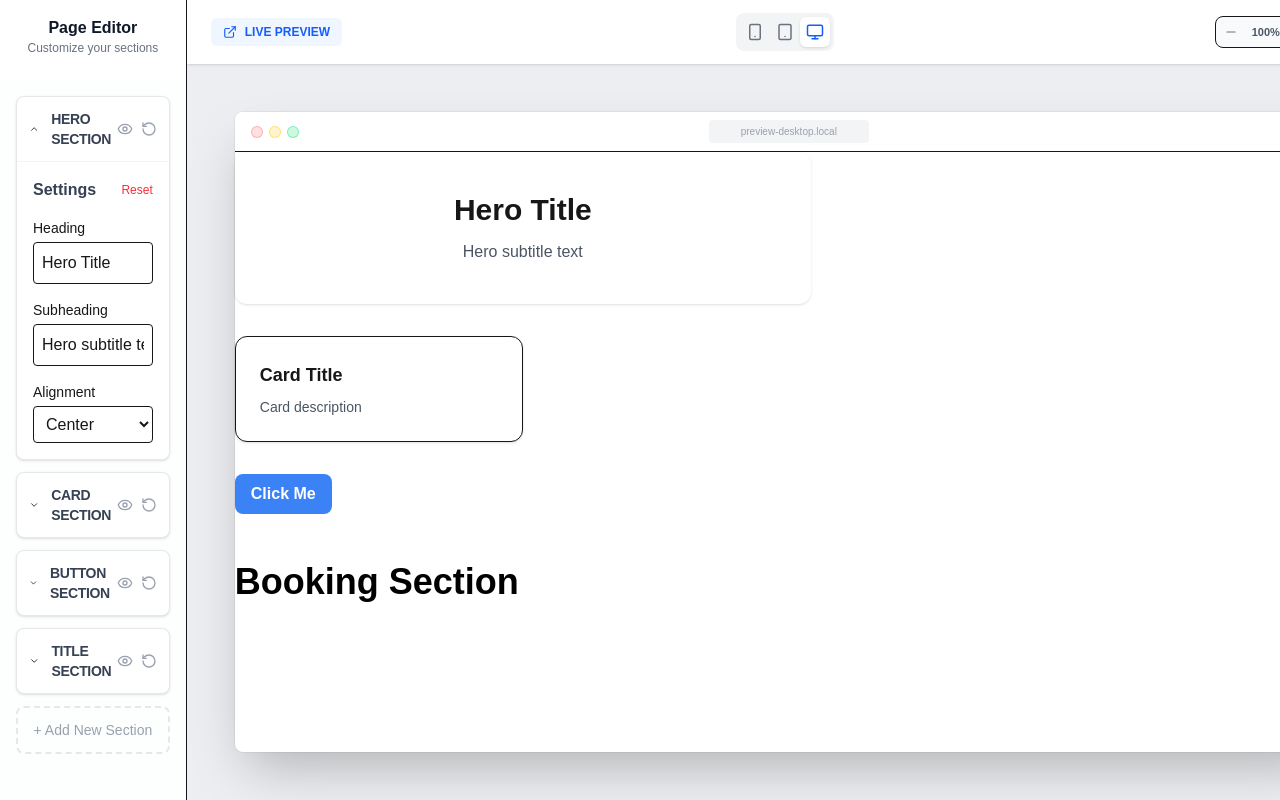
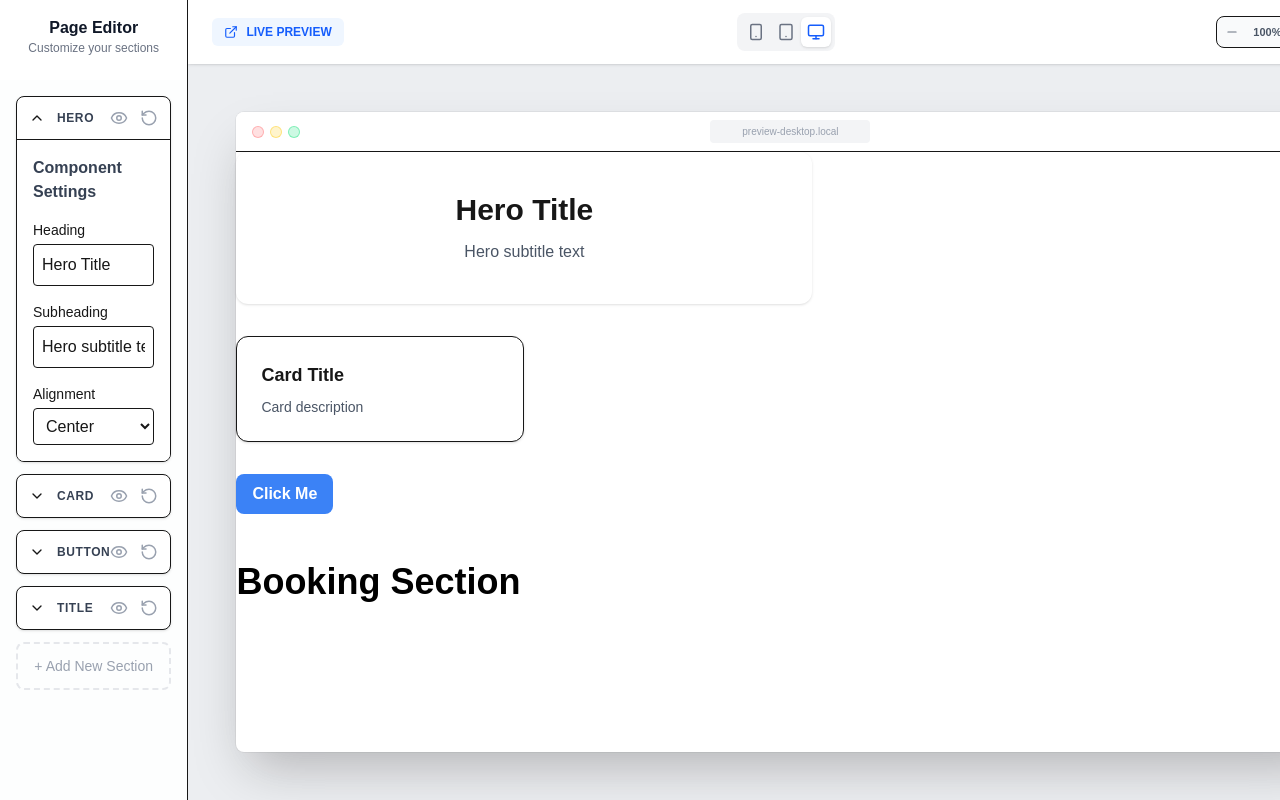
Before and after one commit to sitipolmalang/learn-next-v1, a Next.js app: page /editor in a window 1280 px wide. Built offline with nearby package versions, Linux system fonts and the light colour scheme.

Commit message:
menambahkan fungsi hidden dan reset component pada aside editor

```diff
--- a/app/components/PageRendered.tsx
+++ b/app/components/PageRendered.tsx
@@ -8,6 +8,7 @@ type Block = {
     id: string;
     type: BlockType;
     props: Record<string, string>;
+    hidden?: boolean;
 };
 
 export default function PageRenderer({
@@ -20,6 +21,8 @@ export default function PageRenderer({
     return (
         <div className="space-y-8">
             {blocks.map((block) => {
+                if (block.hidden) return null;
+
                 const Component = componentRegistry[block.type];
                 const schema = schemaMap[block.type];
 
--- a/app/components/editor/PropsEditor.tsx
+++ b/app/components/editor/PropsEditor.tsx
@@ -17,25 +17,25 @@ export default function PropsEditor({
     onChange: (v: Record<string, string>) => void;
 }) {
 
-    const handleReset = () => {
-        const defaults: Record<string, string> = {};
-        Object.entries(schema).forEach(([key, field]) => {
-            defaults[key] = field.defaultValue;
-        });
-        onChange(defaults);
-    };
+    // const handleReset = () => {
+    //     const defaults: Record<string, string> = {};
+    //     Object.entries(schema).forEach(([key, field]) => {
+    //         defaults[key] = field.defaultValue;
+    //     });
+    //     onChange(defaults);
+    // };
 
     return (
         <div className="space-y-4">
             {/* HEADER + RESET */}
             <div className="flex items-center justify-between">
-                <h3 className="font-semibold text-gray-700">Settings</h3>
-                <button
+                <h3 className="font-semibold text-gray-700">Component Settings</h3>
+                {/* <button
                     onClick={handleReset}
                     className="text-xs text-red-500 hover:text-red-700 font-medium"
                 >
                     Reset
-                </button>
+                </button> */}
             </div>
 
             {Object.entries(schema).map(([key, field]) => (
--- a/app/editor/page.tsx
+++ b/app/editor/page.tsx
@@ -3,8 +3,8 @@
 import { useState, useEffect } from 'react';
 import {
     ChevronDown, ChevronUp, Eye, RotateCcw,
-    Monitor, Tablet, Smartphone, Maximize, Search,
-    ExternalLink,
+    Monitor, Tablet, Smartphone, Maximize,
+    ExternalLink, EyeOff,
     Plus, Minus // Icon tambahan untuk zoom
 } from 'lucide-react';
 import PageRenderer, { Block, BlockType } from '../components/PageRendered';
@@ -60,6 +60,47 @@ export default function EditorPage() {
         localStorage.setItem('preview_blocks', JSON.stringify(blocks));
     }, [blocks]);
 
+    // 1. Fungsi Toggle Sembunyikan/Tampilkan
+    const toggleVisibility = (id: string) => {
+        setBlocks(prev => prev.map(b =>
+            b.id === id ? { ...b, hidden: !b.hidden } : b
+        ));
+    };
+
+    // 2. Fungsi Reset ke Default Schema
+    const resetBlock = (id: string) => {
+        const block = blocks.find(b => b.id === id);
+        if (!block) return;
+
+        const schema = schemaMap[block.type];
+        const defaultProps: Record<string, string> = {};
+
+        // Ambil default value dari schema masing-masing field
+        Object.entries(schema).forEach(([key, field]) => {
+            defaultProps[key] = field.defaultValue;
+        });
+
+        handleUpdateProps(id, defaultProps);
+    };
+
+    const [resetModal, setResetModal] = useState<{ isOpen: boolean; blockId: string | null }>({
+        isOpen: false,
+        blockId: null
+    });
+
+    // Fungsi untuk memicu modal muncul
+    const triggerReset = (id: string) => {
+        setResetModal({ isOpen: true, blockId: id });
+    };
+
+    // Fungsi eksekusi reset (dipanggil dari dalam modal)
+    const confirmReset = () => {
+        if (resetModal.blockId) {
+            resetBlock(resetModal.blockId);
+            setResetModal({ isOpen: false, blockId: null });
+        }
+    };
+
     return (
         <div className="flex h-screen bg-white overflow-hidden">
             {/* --- SIDEBAR --- */}
@@ -71,28 +112,54 @@ export default function EditorPage() {
 
                 <div className="flex-1 overflow-y-auto p-4 space-y-3 bg-gray-50/30">
                     {blocks.map((block) => (
-                        <div key={block.id} className="border border-gray-200 rounded-lg bg-white shadow-sm overflow-hidden">
+                        <div key={block.id} className={`border rounded-lg mb-3 overflow-hidden transition-all ${block.hidden ? 'bg-gray-100/50' : 'bg-white shadow-sm'}`}>
                             <div
                                 onClick={() => setOpenId(openId === block.id ? null : block.id)}
-                                className="flex items-center justify-between p-3 cursor-pointer hover:bg-gray-50 transition-colors"
+                                className="flex items-center justify-between p-3 cursor-pointer"
                             >
-                                <div className="flex items-center gap-3">
+                                <div className={`flex items-center gap-3 transition-opacity ${block.hidden ? 'opacity-50' : 'opacity-100'}`}>
                                     {openId === block.id ? <ChevronUp size={16} /> : <ChevronDown size={16} />}
-                                    <span className="font-bold text-sm text-gray-700 uppercase tracking-tight">{block.type} Section</span>
+                                    <span className="font-bold text-xs uppercase tracking-wider text-gray-700">
+                                        {block.type} {block.hidden && <span className="text-[10px] lowercase font-normal italic">(hidden)</span>}
+                                    </span>
                                 </div>
-                                <div className="flex gap-2 text-gray-400">
-                                    <Eye size={16} className="hover:text-blue-500" />
-                                    <RotateCcw size={16} className="hover:text-gray-600" />
+
+                                {/* TOOLBAR KECIL DI KANAN */}
+                                <div className="flex gap-3 text-gray-400" onClick={(e) => e.stopPropagation()}>
+                                    <button
+                                        onClick={() => toggleVisibility(block.id)}
+                                        className={`transition-colors ${block.hidden ? 'text-orange-400' : 'hover:text-blue-500'}`}
+                                        title={block.hidden ? "Show Section" : "Hide Section"}
+                                    >
+                                        {block.hidden ? <EyeOff size={18} /> : <Eye size={18} />}
+                                    </button>
+
+                                    <button
+                                        onClick={() => triggerReset(block.id)} // <--- Panggil fungsi trigger
+                                        className="hover:text-red-500 transition-colors"
+                                        title="Reset Properties"
+                                    >
+                                        <RotateCcw size={18} />
+                                    </button>
                                 </div>
                             </div>
 
-                            {openId === block.id && (
-                                <div className="p-4 border-t border-gray-100 bg-white">
+                            {/* Input editor hanya muncul jika tidak di-hidden dan sedang terbuka */}
+                            {openId === block.id && !block.hidden && (
+                                <div className="p-4 border-t bg-white">
                                     <PropsEditor
                                         schema={schemaMap[block.type]}
                                         value={block.props as Record<string, string>}
                                         onChange={(newProps) => handleUpdateProps(block.id, newProps)}
                                     />
+                                </div>
+                            )}
+
+                            {/* Pesan jika sedang di-hidden */}
+                            {openId === block.id && block.hidden && (
+                                <div className="p-8 text-center border-t bg-gray-50">
+                                    <EyeOff size={24} className="mx-auto text-gray-300 mb-2" />
+                                    <p className="text-xs text-gray-400 font-medium">This section is currently hidden from preview.</p>
                                 </div>
                             )}
                         </div>
@@ -205,11 +272,51 @@ export default function EditorPage() {
 
                         {/* RENDER KONTEN */}
                         <div className="p-0">
-                             <PageRenderer blocks={blocks} schemaMap={schemaMap} />
+                            <PageRenderer blocks={blocks} schemaMap={schemaMap} />
                         </div>
                     </div>
                 </div>
             </main>
+
+            {/* CUSTOM RESET MODAL */}
+            {resetModal.isOpen && (
+                <div className="fixed inset-0 z-50 flex items-center justify-center p-4">
+                    {/* Backdrop (Latar belakang gelap blur) */}
+                    <div
+                        className="absolute inset-0 bg-gray-900/40 backdrop-blur-sm animate-in fade-in duration-300"
+                        onClick={() => setResetModal({ isOpen: false, blockId: null })}
+                    />
+
+                    {/* Modal Content */}
+                    <div className="relative bg-white rounded-2xl shadow-2xl w-full max-w-sm overflow-hidden animate-in zoom-in-95 duration-200">
+                        <div className="p-6 text-center">
+                            <div className="mx-auto flex h-14 w-14 items-center justify-center rounded-full bg-red-50 mb-4">
+                                <RotateCcw className="h-7 w-7 text-red-500" />
+                            </div>
+
+                            <h3 className="text-lg font-bold text-gray-900">Reset Section?</h3>
+                            <p className="mt-2 text-sm text-gray-500">
+                                Semua pengaturan pada section ini akan dikembalikan ke setelan awal. Tindakan ini tidak dapat dibatalkan.
+                            </p>
+                        </div>
+
+                        <div className="flex border-t border-gray-100">
+                            <button
+                                onClick={() => setResetModal({ isOpen: false, blockId: null })}
+                                className="flex-1 px-4 py-4 text-sm font-semibold text-gray-500 hover:bg-gray-50 transition-colors border-r border-gray-100"
+                            >
+                                Batal
+                            </button>
+                            <button
+                                onClick={confirmReset}
+                                className="flex-1 px-4 py-4 text-sm font-semibold text-red-500 hover:bg-red-50 transition-colors"
+                            >
+                                Ya, Reset
+                            </button>
+                        </div>
+                    </div>
+                </div>
+            )}
         </div>
     );
 }
```
